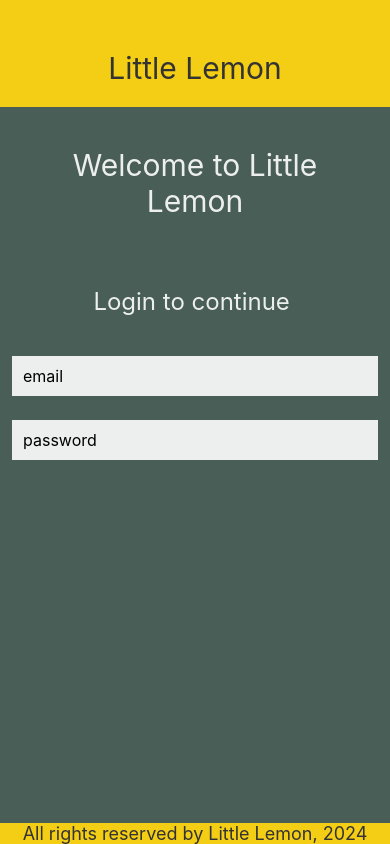
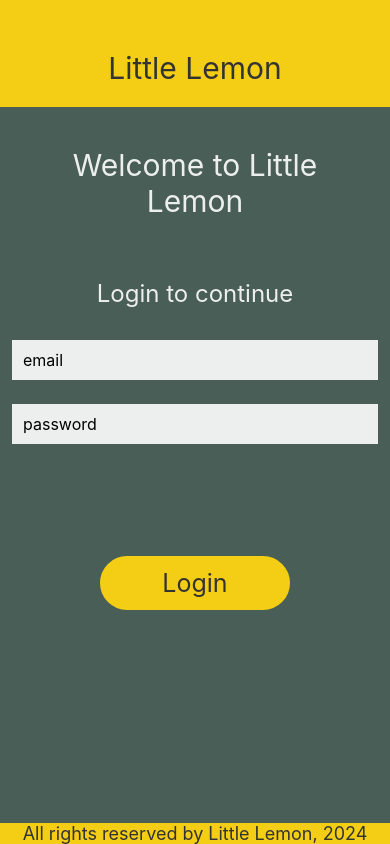
Before and after one commit to KazKinjo/little-lemon-app, a React Native app: screen / in a window 390 px wide. Built offline with nearby package versions, Linux system fonts and the light colour scheme.

Commit message:
Added Pressable into LoginScreen component

```diff
--- a/components/Header.js
+++ b/components/Header.js
@@ -13,13 +13,13 @@ const Header = () => {
 const styles = StyleSheet.create({
   container: {
     flex: 0.15,
-    backgroundColor: '#F4CE14',
+    backgroundColor: "#F4CE14",
   },
   text: {
     padding: 50,
     fontSize: 30,
-    color: '#333333',
-    textAlign: 'center',
+    color: "#333333",
+    textAlign: "center",
   }
 });
 
--- a/components/LoginScreen.js
+++ b/components/LoginScreen.js
@@ -1,15 +1,22 @@
 import { useState } from "react";
-import { ScrollView, Text, StyleSheet, KeyboardAvoidingView, TextInput, Platform } from 'react-native';
+import { ScrollView, Text, StyleSheet, TextInput, Pressable } from 'react-native';
 
 const LoginScreen = () => {
   const [email, onChangeEmail] = useState('');
   const [password, onChangePassword] = useState('');
+  const [loggedIn, onLogin] = useState(false);
 
   return (
-    <KeyboardAvoidingView style={styles.container} behavior={Platform.OS === "ios" ? "padding" : "height"}>
-      <ScrollView keyboardDismissMode="on-drag">
+    <ScrollView style={styles.container} keyboardDismissMode="on-drag">
       <Text style={styles.headerText}>Welcome to Little Lemon</Text>
-        <Text style={styles.regularText}>Login to continue </Text>
+
+      {loggedIn && (
+        <Text style={styles.headerText}>You are logged in!</Text>
+      )}
+
+      {!loggedIn && (
+        <>
+          <Text style={styles.regularText}>Login to continue</Text>
           <TextInput
             style={styles.input}
             value={email}
@@ -26,9 +33,15 @@ const LoginScreen = () => {
             secureTextEntry={true}
             clearButtonMode={"while-editing"}
           />
+          <Pressable
+            style={styles.button}
+            onPress={() => { onLogin(!loggedIn) }}
+          >
+            <Text style={styles.buttonText}>Login</Text>
+          </Pressable>
+        </>
+      )}
     </ScrollView>
-    </KeyboardAvoidingView>
-
   );
 }
 
@@ -37,17 +50,16 @@ const styles = StyleSheet.create({
     flex: 1,
   },
   headerText: {
+    fontSize: 30,
+    color: "#EDEFEE",
+    textAlign: "center",
     padding: 40,
-    fontSize: 30,
-    color: '#EDEFEE',
-    textAlign: 'center',
   },
   regularText: {
     fontSize: 24,
+    color: "#EDEFEE",
+    textAlign: "center",
     padding: 20,
-    marginVertical: 8,
-    color: '#EDEFEE',
-    textAlign: 'center',
   },
   input: {
     height: 40,
@@ -57,6 +69,19 @@ const styles = StyleSheet.create({
     backgroundColor: "#EDEFEE",
     padding: 10,
     fontSize: 16,
+  },
+  button: {
+    padding: 10,
+    margin: 100,
+    backgroundColor: "#F4CE14",
+    borderColor: "#F4CE14",
+    borderWidth: 2,
+    borderRadius: 50,
+  },
+  buttonText: {
+    fontSize: 25,
+    color: "#333333",
+    textAlign: "center"
   }
 });
 
```
Also changed, not shown: components/Footer.js (+7 -4 lines), components/WelcomeScreen.js (+4 -4 lines). Lines whose indentation alone changed are shown as unchanged.
